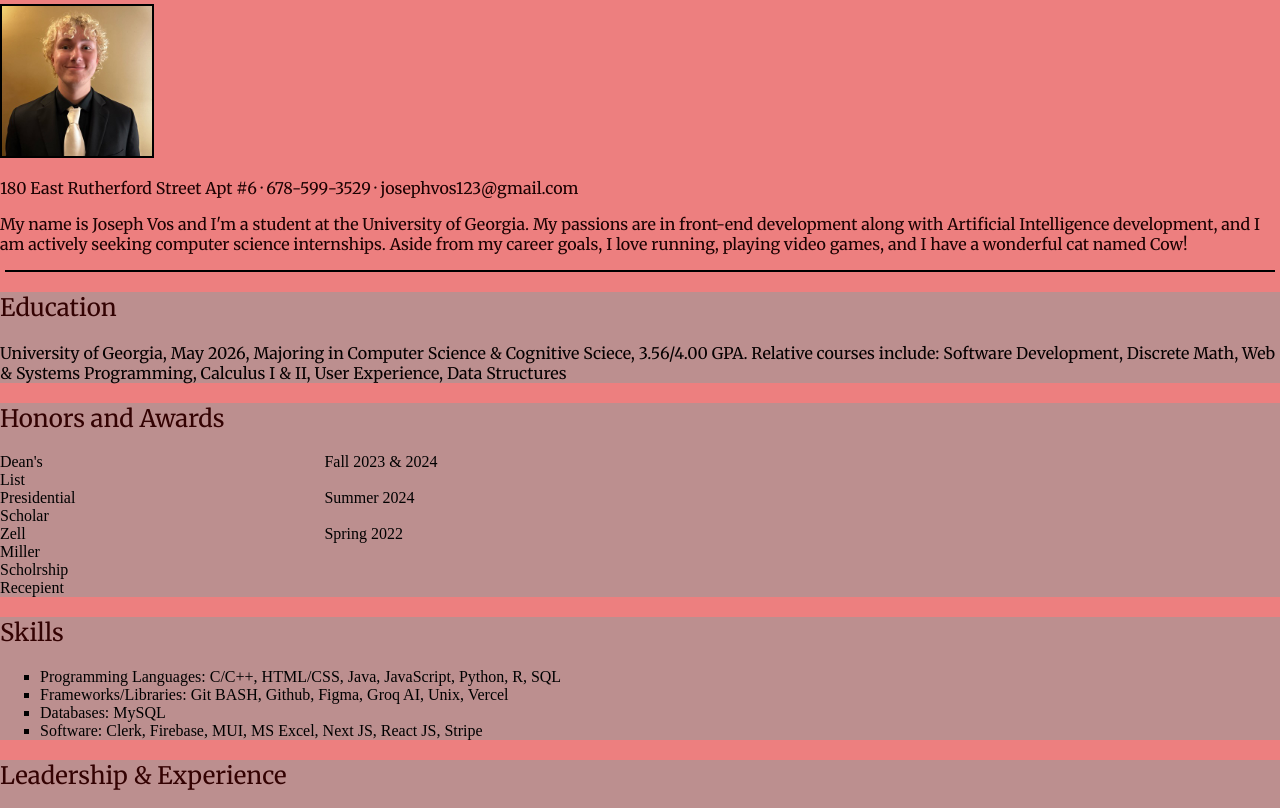
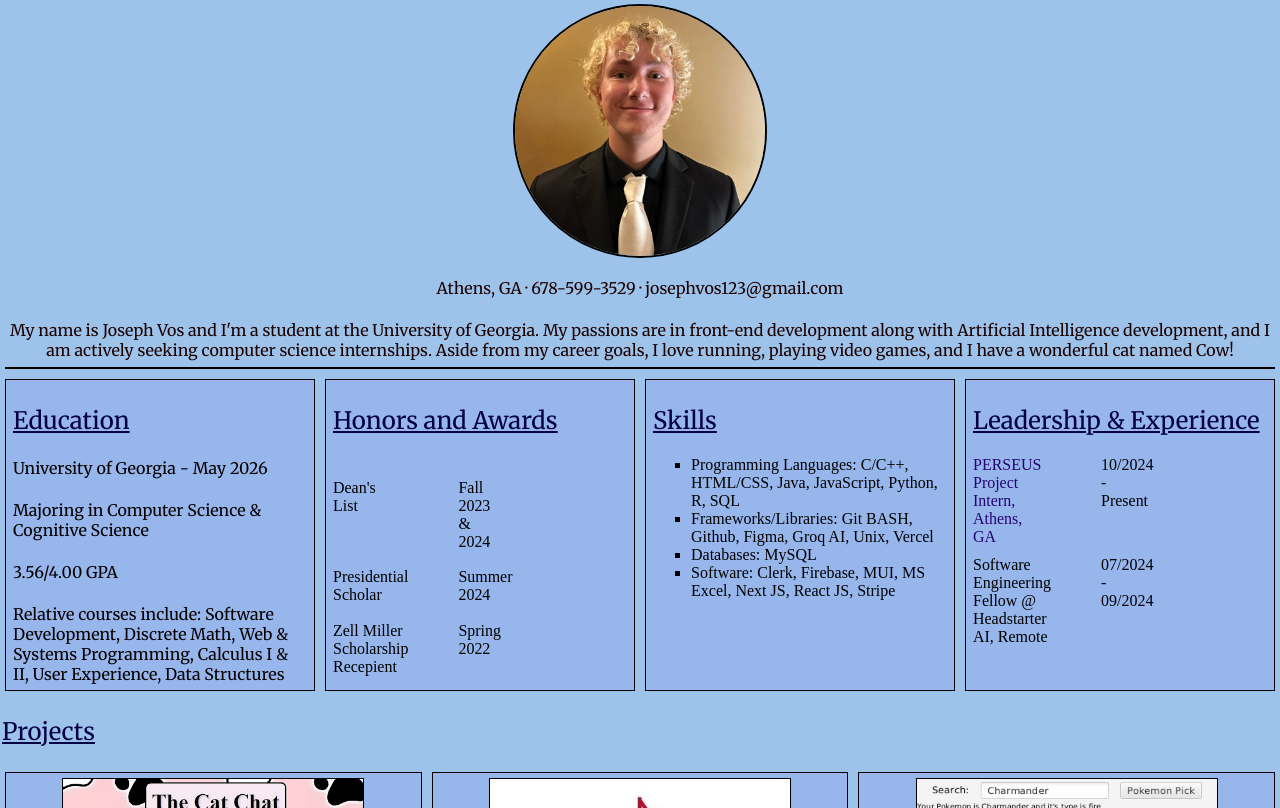
Before and after one commit to josephvos/cv, a plain HTML site: page index.html in a window 1280 px wide. Shown: the part 131-939 px from the top of the page. Drawn offline with Linux system fonts and the light colour scheme; a web font is replaced by a local one.

Commit message:
Made it look a little bit prettier for peer reviews

```diff
--- a/css/style.css
+++ b/css/style.css
@@ -1,9 +1,9 @@
 /* General Styles */
 body {
-background-color: rgb(237, 127, 127);
+background-color: #9dc3ea;
   margin: 0;
   padding: 0;
-  background-color: rgb(237, 127, 127);
+
 }
 
 /* Nav Styles */
@@ -37,14 +37,14 @@ nav a:hover {
 }
 
 footer {
-  background-color: rgb(150, 135, 135);
-  border: 5px solid rgb(80, 49, 49);
+  background-color: lightgrey;
+  border: 5px solid rgb(18, 11, 11);
   display: flex;
   justify-content: center;
 }
 
 footer a {
-  background-color: rgb(150, 135, 135);
+  background-color: lightgrey;
   text-shadow: 0.5px 0.5px 0.5px rgb(12, 9, 9);
 
 }
@@ -57,19 +57,25 @@ footer a:hover {
 
 /* Splash Section */
 .splash {
-  background-color: rgb(237, 127, 127);
+  background-color: #9dc3ea;
+  display: grid;
+  justify-items: center;
+  align-items: center;
+grid-template-columns: 1 fr;
 }
 
 .splash h1 {
   font-family: "Merriweather", serif;
-  font-weight: 400;
+  font-weight: 500;
   font-style: normal;
-  color: rgb(51, 2, 2);
+  color: rgb(12, 2, 51);
+  ;
 }
 
 .splash img {
 
   border: 2px solid black;
+  border-radius: 50%;
 }
 
 .splash p {
@@ -77,6 +83,9 @@ footer a:hover {
   font-weight: 400;
   font-style: normal;
   color: rgb(27, 2, 2);
+  justify-content: center;
+  align-items: center;
+
 }
 
 /* Horizontal Rules */
@@ -89,7 +98,7 @@ hr {
 
 /* Sections */
 section {
-  background-color: rosybrown;
+
 }
 
 /* Section Headings */
@@ -97,7 +106,9 @@ section h2 {
   font-family: "Merriweather", serif;
   font-weight: 400;
   font-style: normal;
-  color: rgb(51, 2, 2);
+  color: rgb(3, 0, 70);
+  text-decoration: underline;
+  margin-left: 2px;
 }
 
 /* Paragraph Styles */
@@ -105,13 +116,13 @@ section p {
   font-family: "Merriweather", serif;
   font-weight: 400;
   font-style: normal;
-
+  margin: 2px;
   color: rgb(6, 1, 1);
 }
 
 /* link styles */
 section a {
-color: darkgreen;
+color: rgb(37, 3, 115);
   text-decoration: none;
 
 
@@ -131,6 +142,8 @@ dl {
   display: grid;
   grid-template-columns: 2fr 7fr;
  font-size: 99.9%;
+ margin: 2px;
+ gap: 10px;
 }
 dl dt{
   display: grid;
@@ -141,6 +154,23 @@ dl dd{
   grid-template-columns: 2fr 7fr;
 }
 
+.four-col {
+  display: grid;
+  grid-template-columns: 1fr 1fr 1fr 1fr;
+}
+
+.card2
+{
+  display: grid;
+
+  padding: 5px;
+  background-color: rgb(150, 182, 236);
+  margin: 5px;
+  border: 1px solid black;
+
+height: 300px;
+
+}
 /* Project Section */
 .three-col {
 
@@ -149,12 +179,13 @@ dl dd{
 
 }
 
+
 .card
 {
   display: grid;
   place-items: center;
   padding: 5px;
-  background-color: rgb(232, 168, 168);
+  background-color: rgb(150, 182, 236);
   margin: 5px;
   border: 1px solid black;
 
--- a/index.html
+++ b/index.html
@@ -24,30 +24,45 @@
         <p class="kanit-black-italic"><a href="contact.html">Contact: Joseph</a></p>
     </nav>
 <section class="splash">
+
 <h1> Joseph Scott Vos</h1>
-<img src="images/headshot.jpg" alt="Joseph Scott Vos" height="150" width="150">
-<p>180 East Rutherford Street Apt #6 &middot 678-599-3529 &middot josephvos123@gmail.com</p>
-  <p>My name is Joseph Vos and I'm a student at the University of Georgia. My passions are in front-end development along with Artificial Intelligence development, and I am actively seeking computer science internships. Aside from my career goals, I love running, playing video games, and I have a wonderful cat named Cow!</p>
+<img src="images/headshot.jpg" alt="Joseph Scott Vos" height="250" width="250">
+<br>
+<p>Athens, GA &middot 678-599-3529 &middot josephvos123@gmail.com</p>
+<br>
+ <p style="text-align: center;"> My name is Joseph Vos and I'm a student at the University of Georgia. My passions are in front-end development along with Artificial Intelligence development, and I am actively seeking computer science internships. Aside from my career goals, I love running, playing video games, and I have a wonderful cat named Cow!</p>
 </section>
 <hr>
+<section class = "four-col">
 <section>
+  <div class="card2">
 <h2>Education</h2>
-<p>University of Georgia, May 2026, Majoring in Computer Science & Cognitive Sciece, 3.56/4.00 GPA. Relative courses include: Software Development, Discrete Math, Web & Systems Programming, Calculus I & II, User Experience, Data Structures
+<p>University of Georgia - May 2026</p>
+<br>
+  <p>Majoring in Computer Science & Cognitive Science</p>
+  <br>
+ <p> 3.56/4.00 GPA </p>
+ <br>
+ <p>Relative courses include: Software Development, Discrete Math, Web & Systems Programming, Calculus I & II, User Experience, Data Structures
 </p>
 </section>
+</div>
 <section>
+  <div class ="card2">
 <h2>Honors and Awards</h2>
 <dl>
 <dt>Dean's List</dt>
+
 <dd>Fall 2023 & 2024</dd>
 
 <dt>Presidential Scholar</dt>
 <dd>Summer 2024</dd>
 
-<dt>Zell Miller Scholrship Recepient</dt>
+<dt>Zell Miller Scholarship Recepient</dt>
 <dd>Spring 2022</dd>
 </section>
-
+</div>
+<div class="card2">
 <section>
     <h2>Skills</h2>
 
@@ -60,6 +75,8 @@
         <li>Software: Clerk, Firebase, MUI, MS Excel, Next JS, React JS, Stripe</li>
       </ul>
 </section>
+</div>
+<div class="card2">
 <section>
 <h2>Leadership & Experience</h2>
 <dl>
@@ -69,7 +86,10 @@
     <dt>Software Engineering Fellow @ Headstarter AI, Remote</dt>
     <dd>07/2024 - 09/2024</dd>
 </dl>
+</div>
 </section>
+</section>
+
 <section>
 
 
@@ -84,6 +104,10 @@
         <li>Gave users the ability to talk to AI and ask it cat-related questions, via various API calls</li>
         <li>Implemented AI streaming technology to optimize performance and reduce load times</li>
       </ul>
+      <a href="https://github.com/josephvos/cat-chat"  target="_blank" rel="noopener noreferrer">GitHub Link</a>
+
+
+
     </div>
 
     <div class="card">
@@ -96,6 +120,8 @@
         <li>Conducted extensive usability testing with real users to evaluate app user-friendliness</li>
 
     </ul>
+    <a href="https://www.figma.com/design/VhZvCQ6PBKacOZ29t87yYd/Athens-Access%3A-High-Fidelity?node-id=0-1&t=jRlkjF1ygHtjqkW6-1" target="_blank" rel="noopener noreferrer">Figma Link</a>
+
     </div>
 
     <div class="card">
@@ -106,6 +132,7 @@
         <li>Coded directly inside a terminal with the utilization of MobaXterm</li>
         <li>Applied skills like object-oriented programming, data structures, and efficient algorithms</li>
       </ul>
+      <a href="https://github.com/josephvos/pokemon-wikipedia-api-app" target="_blank" rel="noopener noreferrer">GitHub Link</a>
     </div>
 
 </div>
```
